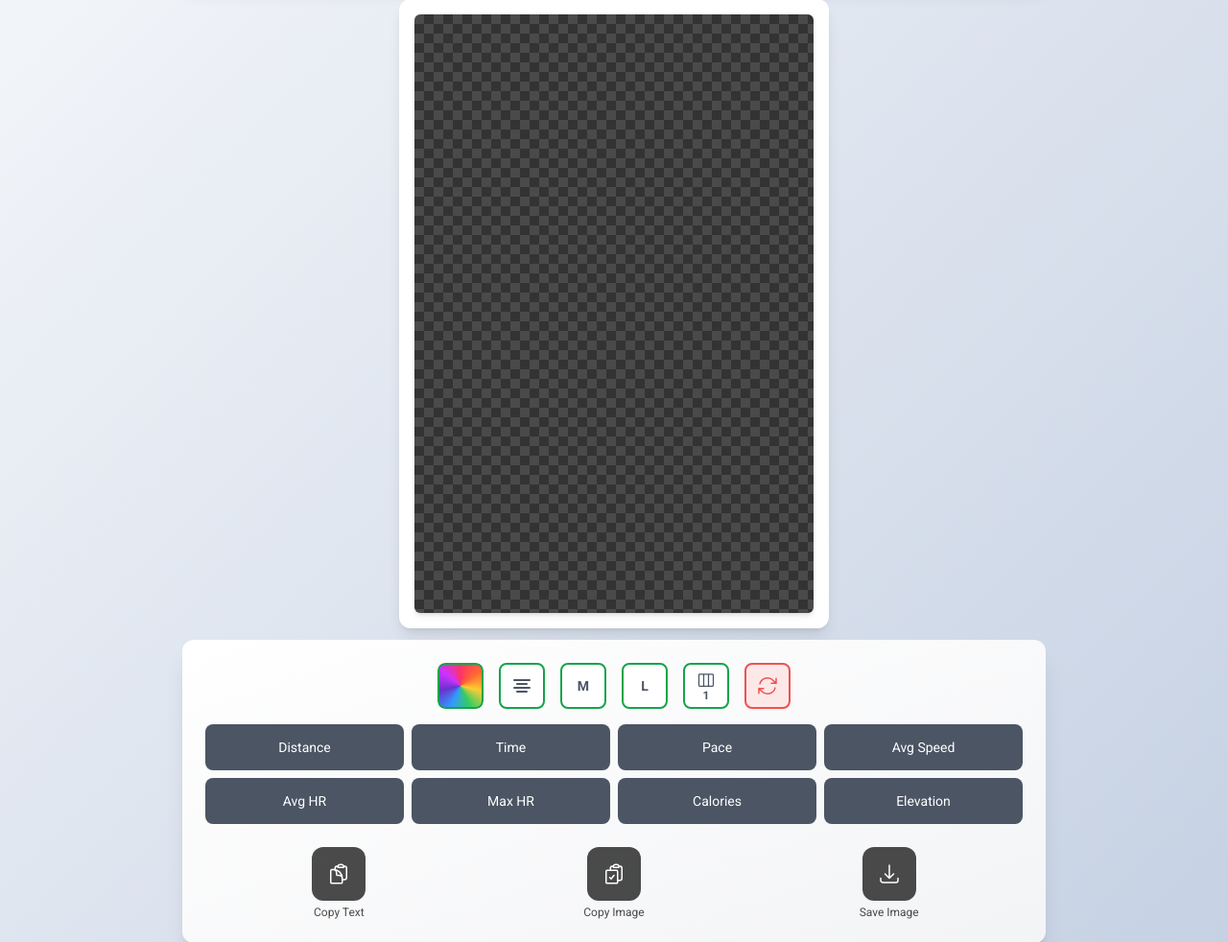
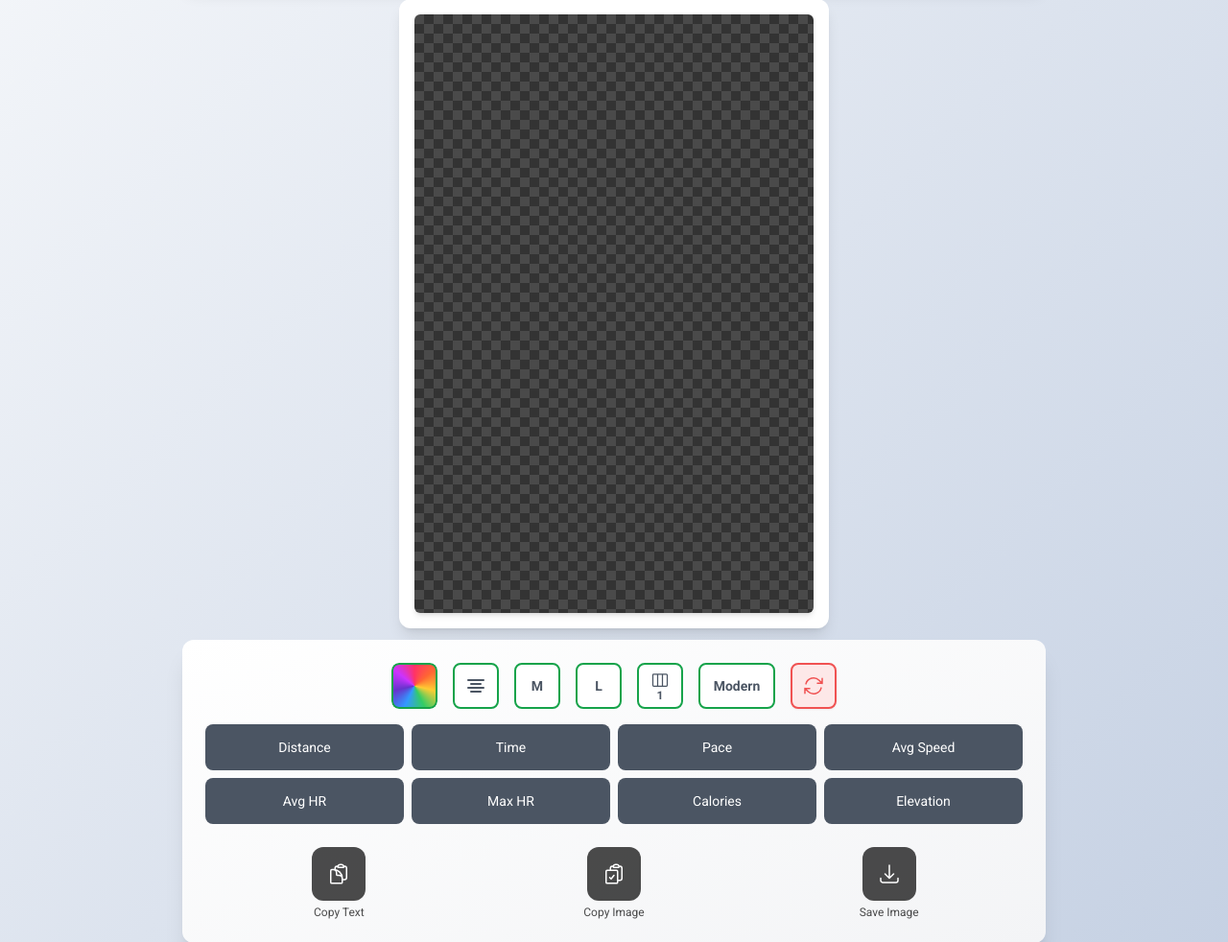
Before and after one commit to Spyroslon/FitnessOverlays, a Python web app: template templates/customize.html in a window 1280 px wide. Shown: the part 150-1132 px from the top of the page at 96% size. Run offline with Jinja, Linux system fonts and the light colour scheme; the template is opened without the code that fills it, so the values that code supplies are empty; style sheets or scripts are compiled from the project's sources.

Commit message:
add font selection support with cycling functionality, and fix font loading issues during hard refresh

```diff
--- a/static/css/input.css
+++ b/static/css/input.css
@@ -1,8 +1,6 @@
 @tailwind base;
 @tailwind components;
 @tailwind utilities;
-
-@import url('https://fonts.googleapis.com/css2?family=Roboto:wght@300;400;500;700&display=swap');
 
 @layer utilities {
     .bg-fitness-radial {
--- a/tailwind.config.js
+++ b/tailwind.config.js
@@ -22,10 +22,12 @@ module.exports = {
         'fitness-orange': '#ea580c', // Using the same color value as orange-600
       },
       fontFamily: {
-        // This overrides the default sans-serif font stack
-        // If you only want to ADD Roboto, you might need a different approach,
-        // but usually, setting the default 'sans' is what you want.
         sans: ['Roboto', 'sans-serif'],
+        poppins: ['Poppins', 'sans-serif'],
+        lato: ['Lato', 'sans-serif'],
+        oswald: ['Oswald', 'sans-serif'],
+        lora: ['Lora', 'serif'],
+        'special-elite': ['Special Elite', 'cursive']
       },
       keyframes: { // You can also move keyframes/animations here from index.html
         fadeIn: {
--- a/templates/base.html
+++ b/templates/base.html
@@ -10,7 +10,7 @@
     <title>Create Strava Activity Overlays with Transparent Backgrounds for Instagram | Fitness Overlays</title>
     <link rel="preconnect" href="https://fonts.googleapis.com">
     <link rel="preconnect" href="https://fonts.gstatic.com" crossorigin>
-    <link href="https://fonts.googleapis.com/css2?family=Roboto:wght@300;400;500;700&display=swap" rel="stylesheet">
+    <link href="https://fonts.googleapis.com/css2?family=Roboto:wght@300;400;500;700&family=Poppins:wght@400;700&family=Lato:wght@400;700&family=Oswald:wght@400;700&family=Lora:wght@400;700&family=Special+Elite&display=swap" rel="stylesheet">
     <link href="https://cdnjs.cloudflare.com/ajax/libs/font-awesome/6.0.0-beta3/css/all.min.css" rel="stylesheet">
     <link href="/static/css/tailwind.css" rel="stylesheet">
     <script src="/static/js/common.js" defer></script>
--- a/templates/customize.html
+++ b/templates/customize.html
@@ -121,6 +121,14 @@
                                 <span id="columnCount" class="text-xs leading-none">1</span>
                             </button>
                         </div>
+                        <!-- Font Cycle Button -->
+                        <div class="flex flex-col items-center gap-1">
+                            <button id="fontCycleBtn"
+                                    class="flex items-center justify-center border-2 border-fitness-green bg-white text-fitness-gray rounded-lg transition-all duration-200 font-bold p-1 w-20 h-12 text-sm text-center hover:bg-gray-100 font-[var(--current-font,Poppins)]"
+                                    title="Cycle Font">
+                                <span id="fontNameDisplay" class="truncate max-w-[100px]">Modern</span>
+                            </button>
+                        </div>
                         <!-- Reset Button -->
                         <div class="flex flex-col items-center gap-1">
                             <button id="resetSettingsBtn"
@@ -237,8 +245,54 @@
                 textAlign: sessionStorage.getItem('textAlign') || 'center',
                 labelSize: sessionStorage.getItem('labelSize') || 'medium',
                 valueSize: sessionStorage.getItem('valueSize') || 'large',
-                columns: parseInt(sessionStorage.getItem('columns'), 10) || 1
+                columns: parseInt(sessionStorage.getItem('columns'), 10) || 1,
+                currentFont: sessionStorage.getItem('currentFont') || 'Poppins'
             };
+
+            // Define font cycle order with labels
+            const FONT_ORDER = [
+                'Poppins',
+                'Lato',
+                'Oswald',
+                'Lora',
+                'Special Elite'
+            ];
+
+            const FONT_LABEL = {
+                'Poppins': 'Modern',
+                'Lato': 'Clean',
+                'Oswald': 'Bold',
+                'Lora': 'Elegant',
+                'Special Elite': 'Retro'
+            };
+
+            // Initialize fonts
+            let fontsLoaded = false;
+            Promise.all([
+                document.fonts.ready,
+                ...FONT_ORDER.map(font =>
+                    Promise.all([
+                        document.fonts.load(`12px ${font}`),
+                        document.fonts.load(`bold 12px ${font}`)
+                    ])
+                )
+            ]).then(() => {
+                console.log('All fonts loaded');
+                fontsLoaded = true;
+                // Update font button display
+                const fontCycleBtn = document.getElementById('fontCycleBtn');
+                const fontNameDisplay = document.getElementById('fontNameDisplay');
+                if (fontCycleBtn && fontNameDisplay) {
+                    fontCycleBtn.style.setProperty('--current-font', state.currentFont);
+                    fontNameDisplay.textContent = FONT_LABEL[state.currentFont];
+                }
+                // Redraw if we have data
+                if (state.activityData) {
+                    generateOverlay(StravaData);
+                }
+            }).catch(error => {
+                console.error('Error loading fonts:', error);
+            });
 
             const SIZE_MULTIPLIERS = {
                 small: 0.6, // Adjusted to be slightly smaller than before
@@ -489,9 +543,12 @@
             }
 
             function drawMetrics(data, context = ctx) {
-                // Ensure Roboto is loaded before drawing
-                document.fonts.load("12px Roboto").then(() => {
-                    document.fonts.ready.then(() => {
+                if (!fontsLoaded) {
+                    console.log('Waiting for fonts to load...');
+                    setTimeout(() => drawMetrics(data, context), 100);
+                    return;
+                }
+
                 const metrics = state.selectedMetrics
                     .map(key => ({
                         name: getMetricLabel(key),
@@ -575,15 +632,13 @@
                     const textPairHeight = titleFontSize + LABEL_VALUE_SPACING + valueFontSize;
                     const labelYOffset = -(textPairHeight / 2) + (titleFontSize / 2);
                     const valueYOffset = (textPairHeight / 2) - (valueFontSize / 2);
-                            context.font = `${titleFontSize}px Roboto`;
+                    context.font = `${titleFontSize}px ${state.currentFont}`;
                     context.fillText(metric.name, xPos, itemSlotCenterY + labelYOffset);
-                            context.font = `bold ${valueFontSize}px Roboto`;
+                    context.font = `bold ${valueFontSize}px ${state.currentFont}`;
                     context.fillText(metric.value, xPos, itemSlotCenterY + valueYOffset);
                 });
 
                 context.textBaseline = 'alphabetic';
-                    });
-                });
             }
 
             // Existing code
@@ -656,9 +711,9 @@
 
                 // Pre-measure all text to get accurate bounds
                 const textMeasurements = metrics.map(metric => {
-                    context.font = `${titleFontSize}px Roboto`;
+                    context.font = `${titleFontSize}px ${state.currentFont}`;
                     const labelWidth = context.measureText(metric.name).width;
-                    context.font = `bold ${valueFontSize}px Roboto`;
+                    context.font = `bold ${valueFontSize}px ${state.currentFont}`;
                     const valueWidth = context.measureText(metric.value).width;
                     return {
                         labelWidth,
@@ -1087,6 +1142,7 @@
                 const defaultLabelSize = 'medium';
                 const defaultValueSize = 'large';
                 const defaultColumns = 1;
+                const defaultFont = 'Poppins';
 
                 // 1. Clear saved state from sessionStorage
                 sessionStorage.removeItem('selectedMetrics');
@@ -1095,14 +1151,16 @@
                 sessionStorage.removeItem('labelSize');
                 sessionStorage.removeItem('valueSize');
                 sessionStorage.removeItem('columns');
+                sessionStorage.removeItem('currentFont');
 
                 // 2. Reset the state object
-                state.selectedMetrics = [...defaultMetrics]; // Use spread for new array
+                state.selectedMetrics = [...defaultMetrics];
                 state.textColor = defaultTextColor;
                 state.textAlign = defaultTextAlign;
                 state.labelSize = defaultLabelSize;
                 state.valueSize = defaultValueSize;
                 state.columns = defaultColumns;
+                state.currentFont = defaultFont;
 
                 // 3. Update Controls UI
                 if (colorWheel) colorWheel.value = defaultTextColor;
@@ -1110,6 +1168,14 @@
                 updateLabelSizeButton();
                 updateValueSizeButton();
                 updateColumnButton();
+
+                // Update font button
+                const fontCycleBtn = document.getElementById('fontCycleBtn');
+                const fontNameDisplay = document.getElementById('fontNameDisplay');
+                if (fontCycleBtn && fontNameDisplay) {
+                    fontCycleBtn.style.setProperty('--current-font', defaultFont);
+                    fontNameDisplay.textContent = FONT_LABEL[defaultFont];
+                }
 
                 // 4. Update Metric Buttons UI
                 document.querySelectorAll('.overlay-option').forEach(button => {
@@ -1158,6 +1224,17 @@
             });
             // --- End Image Save Modal Logic ---
 
+            // Add font cycle button event listener
+            const fontCycleBtn = document.getElementById('fontCycleBtn');
+            const fontNameDisplay = document.getElementById('fontNameDisplay');
+            fontCycleBtn?.addEventListener('click', () => {
+                state.currentFont = FONT_ORDER[(FONT_ORDER.indexOf(state.currentFont) + 1) % FONT_ORDER.length];
+                fontCycleBtn.style.setProperty('--current-font', state.currentFont);
+                fontNameDisplay.textContent = FONT_LABEL[state.currentFont];
+                sessionStorage.setItem('currentFont', state.currentFont);
+                generateOverlay(StravaData);
+            });
+
             loadActivityFromSession();
         });
     </script>
```
Lines whose indentation alone changed are shown as unchanged.
